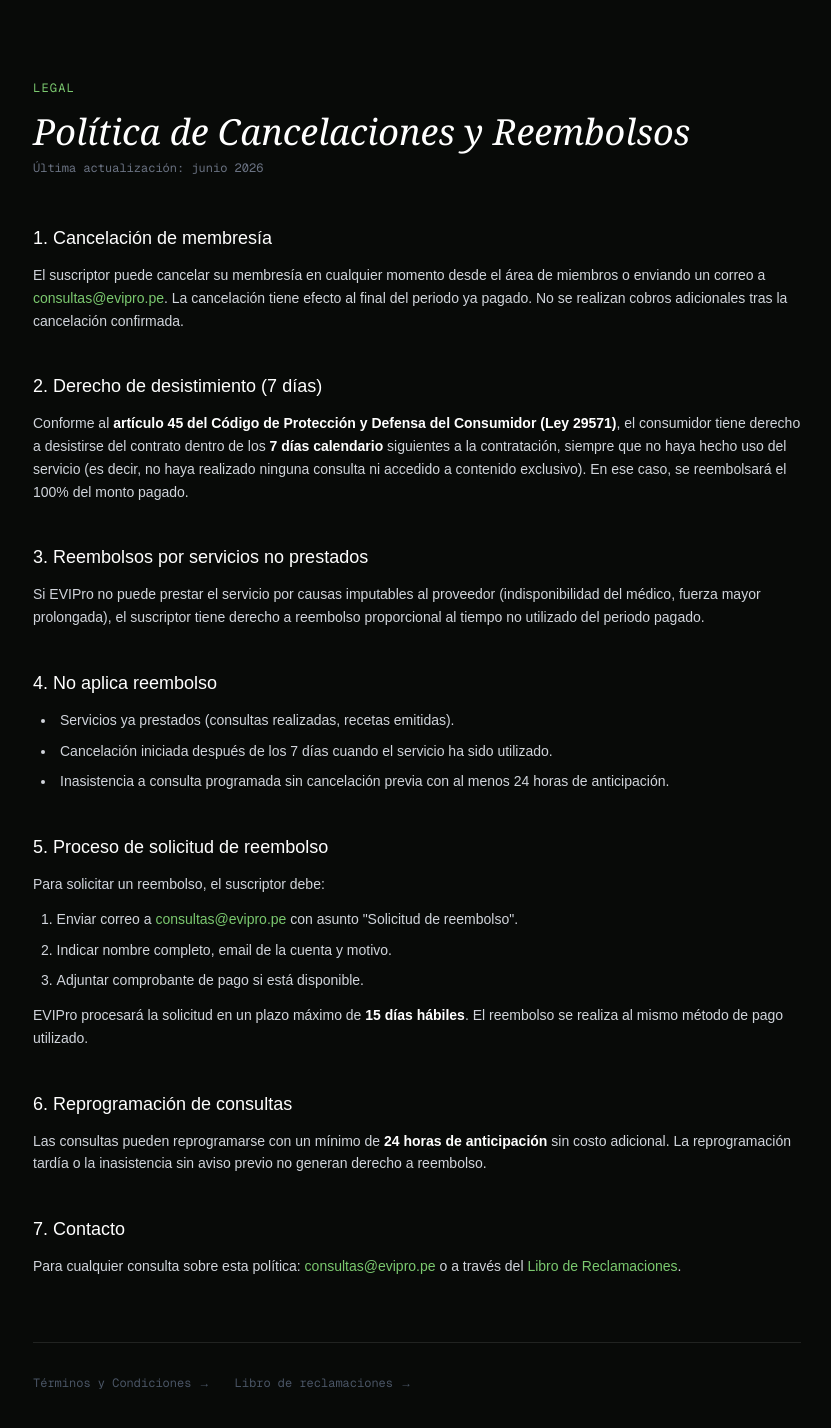
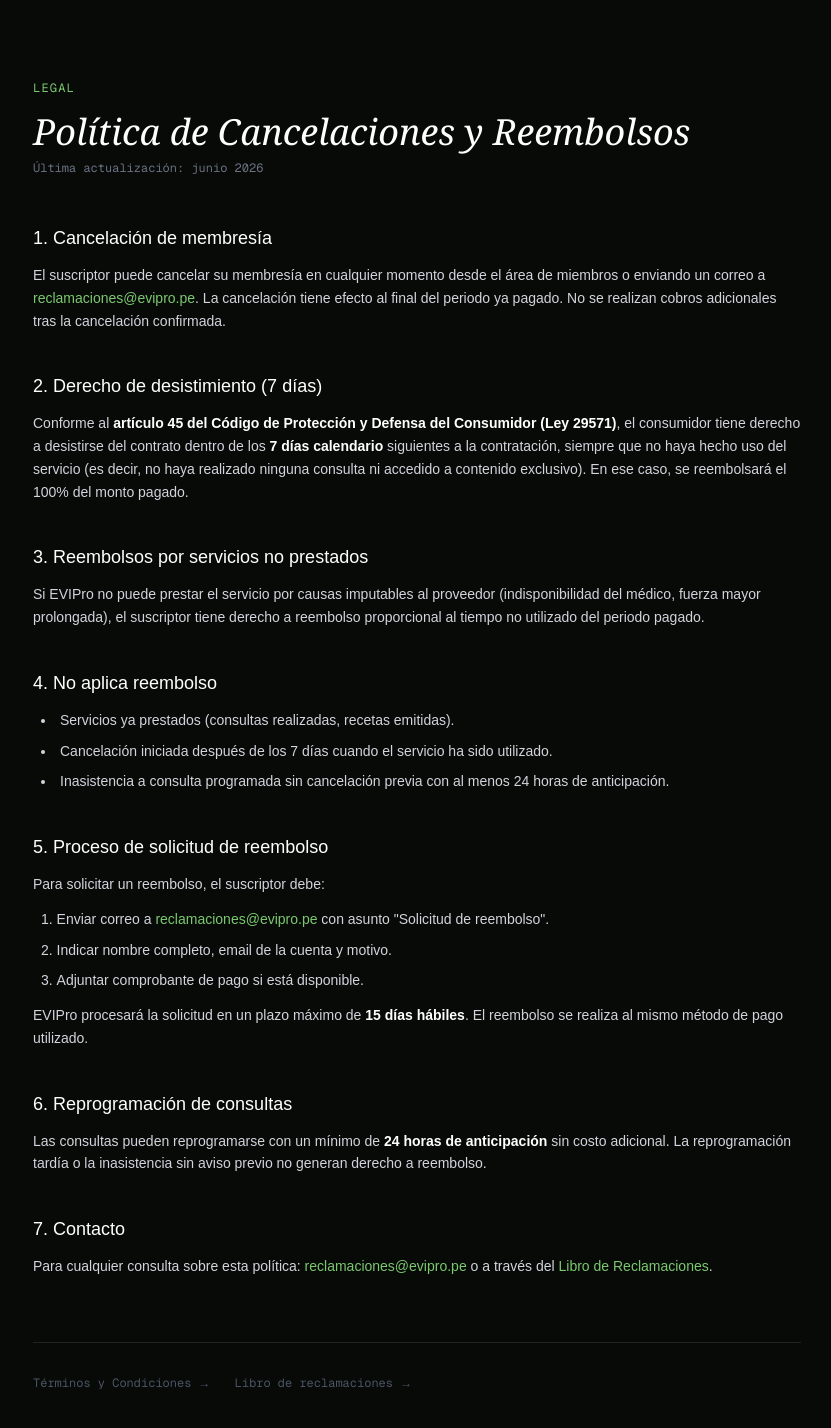
Before and after one commit to BENJASHIS/evipro-web, a Next.js app: page /politica-devoluciones in a window 1280 px wide. Shown: the top 1428 px of the page, without its empty margins (223-1054 px from the left). Built offline with nearby package versions, Linux system fonts and the light colour scheme.

Commit message:
fix: correo cancelaciones → reclamaciones@evipro.pe

```diff
--- a/app/politica-devoluciones/page.tsx
+++ b/app/politica-devoluciones/page.tsx
@@ -12,7 +12,7 @@
 
           <section>
             <h2 className="text-white font-light text-lg mb-3">1. Cancelación de membresía</h2>
-            <p>El suscriptor puede cancelar su membresía en cualquier momento desde el área de miembros o enviando un correo a <a href="mailto:consultas@evipro.pe" className="text-[#7bc96f] hover:underline">consultas@evipro.pe</a>. La cancelación tiene efecto al final del periodo ya pagado. No se realizan cobros adicionales tras la cancelación confirmada.</p>
+            <p>El suscriptor puede cancelar su membresía en cualquier momento desde el área de miembros o enviando un correo a <a href="mailto:reclamaciones@evipro.pe" className="text-[#7bc96f] hover:underline">reclamaciones@evipro.pe</a>. La cancelación tiene efecto al final del periodo ya pagado. No se realizan cobros adicionales tras la cancelación confirmada.</p>
           </section>
 
           <section>
@@ -38,7 +38,7 @@
             <h2 className="text-white font-light text-lg mb-3">5. Proceso de solicitud de reembolso</h2>
             <p className="mb-3">Para solicitar un reembolso, el suscriptor debe:</p>
             <ol className="list-decimal list-inside space-y-2 ml-2">
-              <li>Enviar correo a <a href="mailto:consultas@evipro.pe" className="text-[#7bc96f] hover:underline">consultas@evipro.pe</a> con asunto &quot;Solicitud de reembolso&quot;.</li>
+              <li>Enviar correo a <a href="mailto:reclamaciones@evipro.pe" className="text-[#7bc96f] hover:underline">reclamaciones@evipro.pe</a> con asunto &quot;Solicitud de reembolso&quot;.</li>
               <li>Indicar nombre completo, email de la cuenta y motivo.</li>
               <li>Adjuntar comprobante de pago si está disponible.</li>
             </ol>
@@ -52,7 +52,7 @@
 
           <section>
             <h2 className="text-white font-light text-lg mb-3">7. Contacto</h2>
-            <p>Para cualquier consulta sobre esta política: <a href="mailto:consultas@evipro.pe" className="text-[#7bc96f] hover:underline">consultas@evipro.pe</a> o a través del <a href="/libro-reclamaciones" className="text-[#7bc96f] hover:underline">Libro de Reclamaciones</a>.</p>
+            <p>Para cualquier consulta sobre esta política: <a href="mailto:reclamaciones@evipro.pe" className="text-[#7bc96f] hover:underline">reclamaciones@evipro.pe</a> o a través del <a href="/libro-reclamaciones" className="text-[#7bc96f] hover:underline">Libro de Reclamaciones</a>.</p>
           </section>
 
         </div>
```
